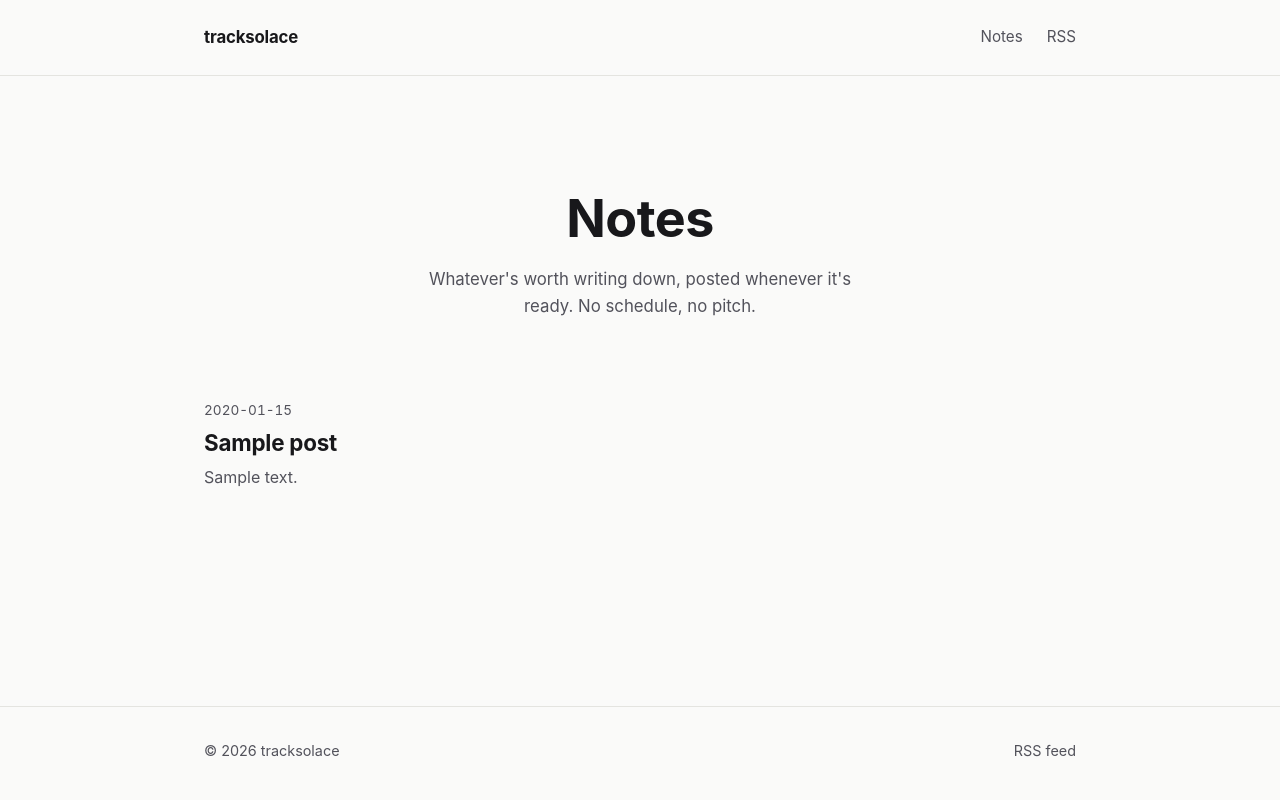
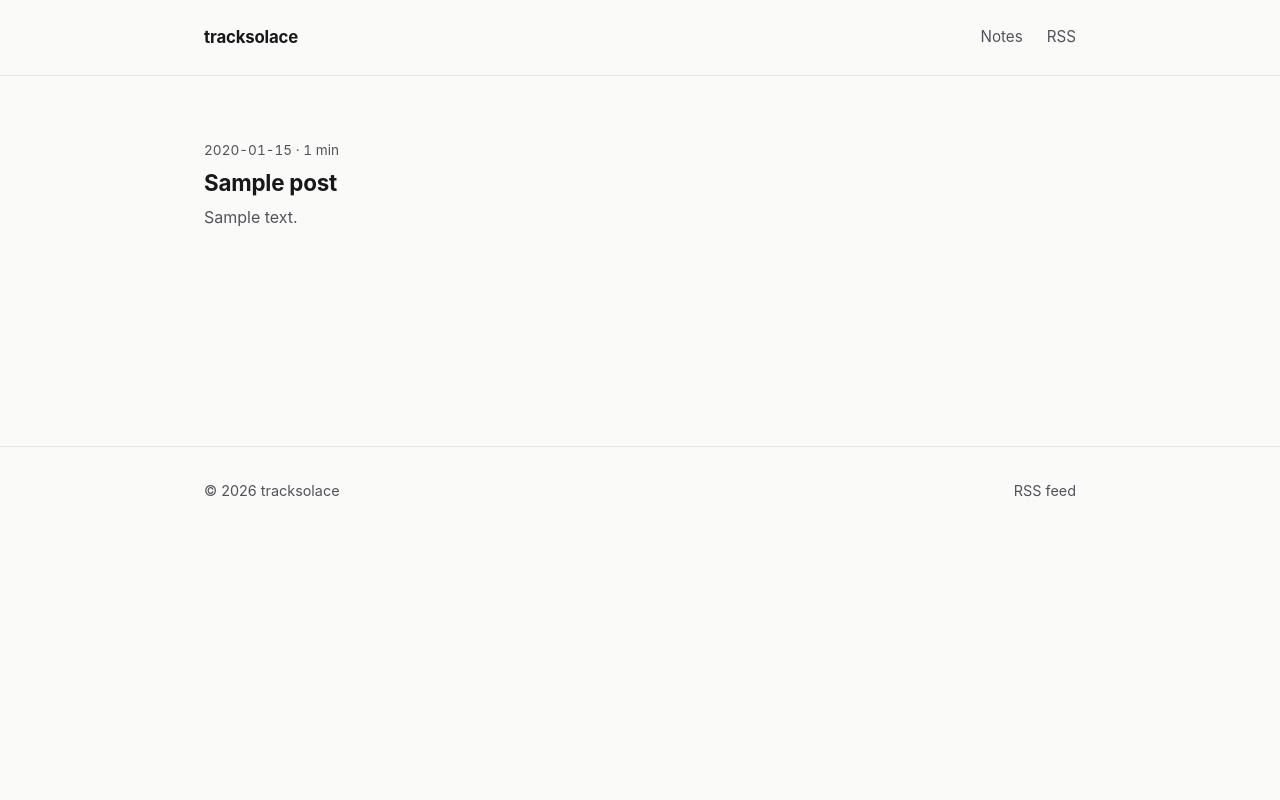
Before and after one commit to hainesdrewh/tracksolace-blog, a Flask app: page / in a window 1280 px wide. Run offline with Flask 3, Linux system fonts and the light colour scheme; tables that the repository leaves empty hold one stand-in row (values such as "Sample post").

Commit message:
Strip marketing copy, add reading time / edited note / copy-link

```diff
--- a/app.py
+++ b/app.py
@@ -93,6 +93,11 @@ def now_iso():
     return datetime.now(timezone.utc).isoformat(timespec="seconds")
 
 
+def read_minutes(body_md):
+    words = len(body_md.split())
+    return max(1, round(words / 200))
+
+
 def login_required(view):
     @wraps(view)
     def wrapped(*args, **kwargs):
@@ -135,20 +140,22 @@ def set_security_headers(response):
 @app.route("/")
 def index():
     db = get_db()
-    posts = db.execute(
+    rows = db.execute(
         "SELECT * FROM posts WHERE published = 1 ORDER BY created_at DESC"
     ).fetchall()
+    posts = [dict(row, read_minutes=read_minutes(row["body_md"])) for row in rows]
     return render_template("index.html", posts=posts)
 
 
 @app.route("/post/<slug>")
 def view_post(slug):
     db = get_db()
-    post = db.execute(
+    row = db.execute(
         "SELECT * FROM posts WHERE slug = ? AND published = 1", (slug,)
     ).fetchone()
-    if post is None:
+    if row is None:
         abort(404)
+    post = dict(row, read_minutes=read_minutes(row["body_md"]))
     return render_template("post.html", post=post, content_html=render_markdown(post["body_md"]))
 
 
--- a/static/js/main.js
+++ b/static/js/main.js
@@ -10,3 +10,20 @@ document.querySelectorAll('form[data-confirm]').forEach((form) => {
     }
   });
 });
+
+document.querySelectorAll('[data-copy-link]').forEach((btn) => {
+  btn.addEventListener('click', async () => {
+    try {
+      await navigator.clipboard.writeText(window.location.href);
+      const original = btn.textContent;
+      btn.textContent = 'Copied';
+      btn.setAttribute('data-copied', '');
+      setTimeout(() => {
+        btn.textContent = original;
+        btn.removeAttribute('data-copied');
+      }, 1500);
+    } catch (err) {
+      btn.textContent = 'Copy failed';
+    }
+  });
+});
--- a/static/styles.css
+++ b/static/styles.css
@@ -77,17 +77,7 @@ h1, h2, h3 { line-height: 1.2; font-weight: 700; letter-spacing: -0.01em; }
 .header-nav a { color: var(--ink-soft); text-decoration: none; font-size: 0.95rem; }
 .header-nav a:hover { color: var(--ink); }
 
-/* Hero: centered text only, no image, no gradient. */
-.hero-minimal {
-  padding: var(--space-9) 0 var(--space-7);
-  text-align: center;
-}
-.hero-minimal h1 { font-size: clamp(2.25rem, 5vw, 3.25rem); margin: 0; }
-.hero-minimal p {
-  max-width: 40ch; margin: var(--space-4) auto 0; color: var(--ink-soft); font-size: 1.05rem;
-}
-
-.post-list-section { padding-bottom: var(--space-9); }
+.post-list-section { padding-top: var(--space-6); padding-bottom: var(--space-9); }
 .post-list { list-style: none; margin: 0; padding: 0; }
 .post-list-item + .post-list-item { border-top: 1px solid var(--border); }
 .post-list-link {
@@ -129,9 +119,19 @@ h1, h2, h3 { line-height: 1.2; font-weight: 700; letter-spacing: -0.01em; }
 }
 .post-article-body pre code { background: none; padding: 0; color: inherit; }
 .post-article-body img { max-width: 100%; border-radius: var(--radius-md); }
-.post-article-back { margin-top: var(--space-7); }
-.post-article-back a { text-decoration: none; color: var(--ink-soft); font-size: 0.95rem; }
-.post-article-back a:hover { color: var(--accent); }
+.post-article-footer {
+  margin-top: var(--space-7); display: flex; align-items: center;
+  justify-content: space-between; gap: var(--space-4);
+}
+.post-article-footer a { text-decoration: none; color: var(--ink-soft); font-size: 0.95rem; }
+.post-article-footer a:hover { color: var(--accent); }
+.copy-link-btn {
+  background: none; border: 1px solid var(--border); border-radius: var(--radius-sm);
+  color: var(--ink-soft); font: inherit; font-size: 0.85rem; padding: var(--space-2) var(--space-3);
+  cursor: pointer;
+}
+.copy-link-btn:hover { border-color: var(--ink-soft); color: var(--ink); }
+.copy-link-btn[data-copied] { color: var(--accent); border-color: var(--accent); }
 
 /* Admin */
 .admin-section { padding: var(--space-8) 0 var(--space-9); }
--- a/templates/base.html
+++ b/templates/base.html
@@ -4,7 +4,7 @@
 <meta charset="UTF-8">
 <meta name="viewport" content="width=device-width, initial-scale=1">
 <title>{% block title %}tracksolace notes{% endblock %}</title>
-<meta name="description" content="{% block description %}Notes and thoughts, posted whenever there's something worth writing down.{% endblock %}">
+<meta name="description" content="{% block description %}Notes from tracksolace.{% endblock %}">
 <link rel="canonical" href="{{ site_url }}{{ request.path }}">
 <link rel="icon" type="image/svg+xml" href="{{ url_for('static', filename='favicon.svg') }}">
 <link rel="alternate" type="application/rss+xml" title="tracksolace notes" href="{{ url_for('rss') }}">
--- a/templates/index.html
+++ b/templates/index.html
@@ -1,12 +1,5 @@
 {% extends "base.html" %}
 {% block content %}
-
-<section class="hero-minimal">
-  <div class="container">
-    <h1>Notes</h1>
-    <p>Whatever's worth writing down, posted whenever it's ready. No schedule, no pitch.</p>
-  </div>
-</section>
 
 <section class="post-list-section">
   <div class="container">
@@ -15,7 +8,7 @@
         {% for post in posts %}
         <li class="post-list-item">
           <a href="{{ url_for('view_post', slug=post['slug']) }}" class="post-list-link">
-            <span class="post-list-date">{{ post['created_at'][:10] }}</span>
+            <span class="post-list-date">{{ post['created_at'][:10] }} &middot; {{ post['read_minutes'] }} min</span>
             <h2>{{ post['title'] }}</h2>
             <p>{{ post['excerpt'] }}</p>
           </a>
--- a/templates/rss.xml
+++ b/templates/rss.xml
@@ -3,7 +3,7 @@
 <channel>
 <title>tracksolace notes</title>
 <link>{{ site_url }}/</link>
-<description>Notes and thoughts, posted whenever there's something worth writing down.</description>
+<description>Notes from tracksolace.</description>
 {% for post in posts %}
 <item>
 <title>{{ post['title'] }}</title>
```
Also changed, not shown: templates/post.html (+8 -2 lines).
